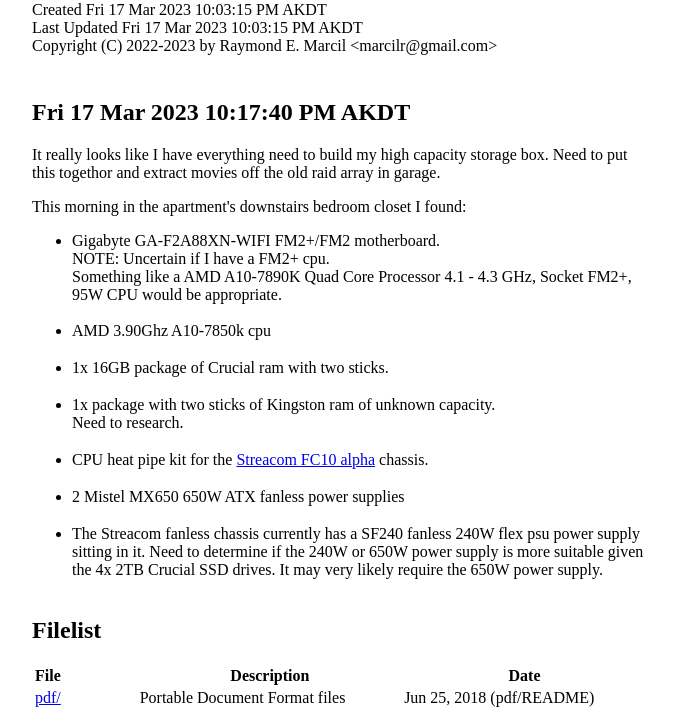
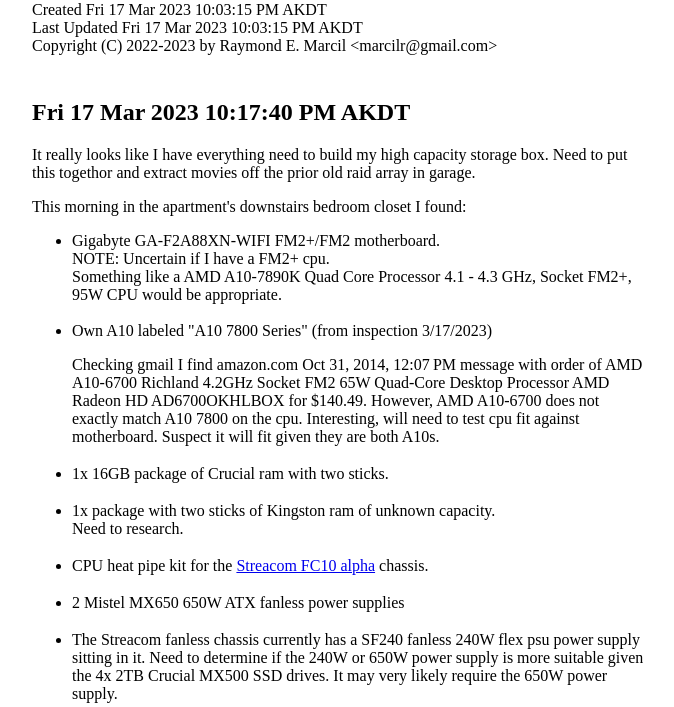
Before and after one commit to marcilr/fanless-the-build, a plain HTML site: page index.html in a window 1280 px wide. Shown: the part 107-814 px from the top of the page, without its empty margins (100-774 px from the left). Drawn offline with Linux system fonts and the light colour scheme.

Commit message:
Updated Fri 17 Mar 2023 10:17:40 PM AKDT with:
Own A10 labeled "A10 7800 Series" (from inspection 3/17/2023)

Checking gmail I find amazon.com Oct 31, 2014, 12:07 PM message
with order of AMD A10-6700 Richland 4.2GHz Socket FM2 65W
Quad-Core Desktop Processor AMD Radeon HD AD6700OKHLBOX for $140.49.
However, AMD A10-6700 does not exactly match A10 7800 on the cpu.
Interesting, will need to test cpu fit against motherboard. Suspect
it will fit given they are both A10s.

```diff
--- a/index.html
+++ b/index.html
@@ -82,7 +82,7 @@ Copyright (C) 2022-2023 by Raymond E. Marcil &lt;marcilr@gmail.com&gt;<br>
 
 It really looks like I have everything need to build my high
 capacity storage box.  Need to put this togethor and
-extract movies off the old raid array in garage.
+extract movies off the prior old raid array in garage.
 
 <p>
 This morning in the apartment's downstairs bedroom closet I found:
@@ -95,7 +95,16 @@ This morning in the apartment's downstairs bedroom closet I found:
     4.1 - 4.3 GHz, Socket FM2+, 95W CPU would be appropriate.
 
   <li style='margin-top:0.5cm'>
-    AMD 3.90Ghz A10-7850k cpu
+    Own A10 labeled &quot;A10 7800 Series&quot; (from inspection 3/17/2023)
+
+    <p>
+      Checking gmail I find amazon.com Oct 31, 2014, 12:07 PM message
+      with order of AMD A10-6700 Richland 4.2GHz Socket FM2 65W
+      Quad-Core Desktop Processor AMD Radeon HD AD6700OKHLBOX for
+      $140.49.  However, AMD A10-6700 does not exactly match
+      A10 7800 on the cpu.  Interesting, will need to test cpu
+      fit against motherboard.  Suspect it will fit given they
+      are both A10s.
 
   <li style='margin-top:0.5cm'>
     1x 16GB package of Crucial ram with two sticks.
@@ -117,7 +126,7 @@ This morning in the apartment's downstairs bedroom closet I found:
     The Streacom fanless chassis currently has a SF240 fanless
     240W flex psu power supply sitting in it.  Need to determine
     if the 240W or 650W power supply is more suitable given the
-    4x 2TB Crucial SSD drives.  It may very likely require the
+    4x 2TB Crucial MX500 SSD drives.  It may very likely require the
     650W power supply.
 
 </ul>
```
